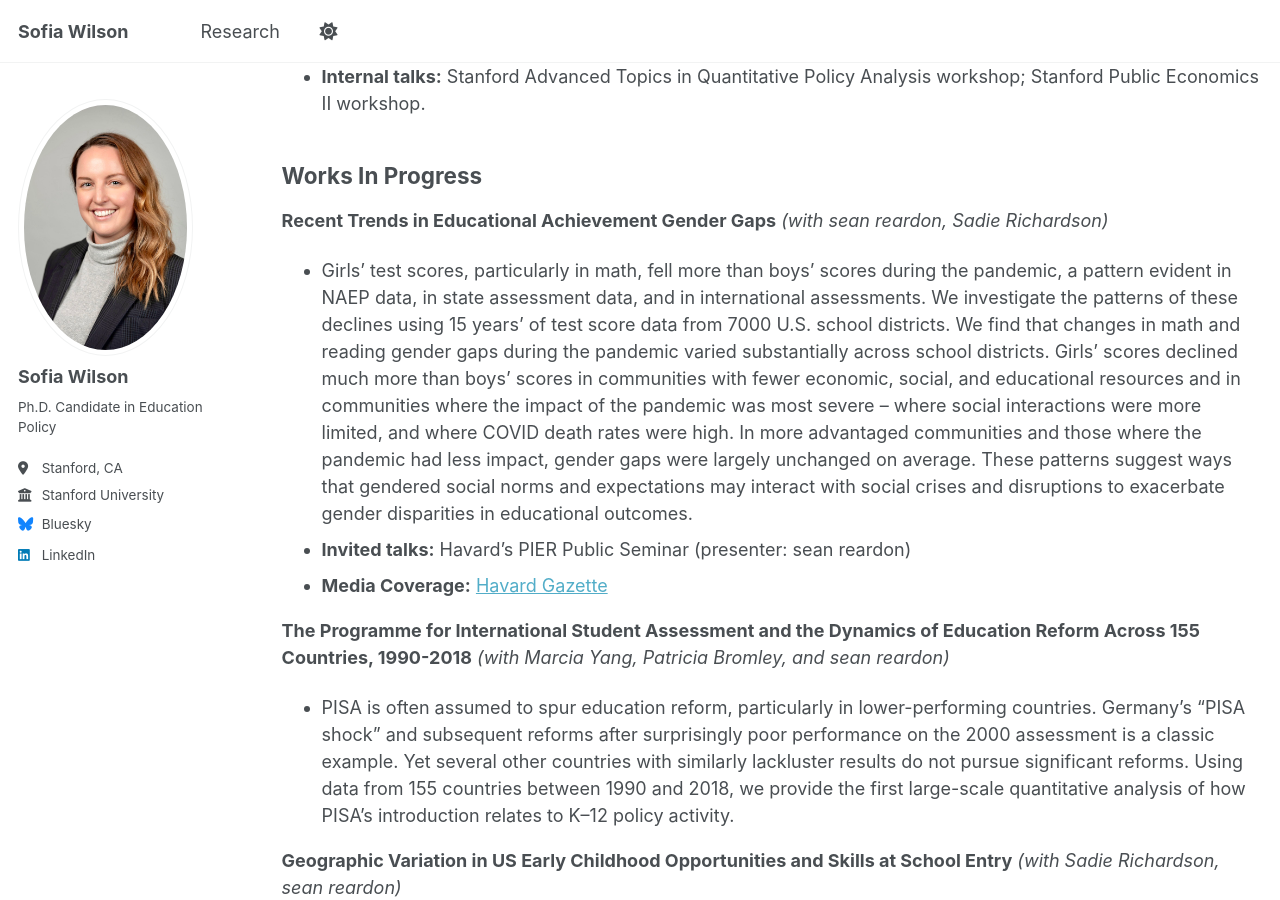
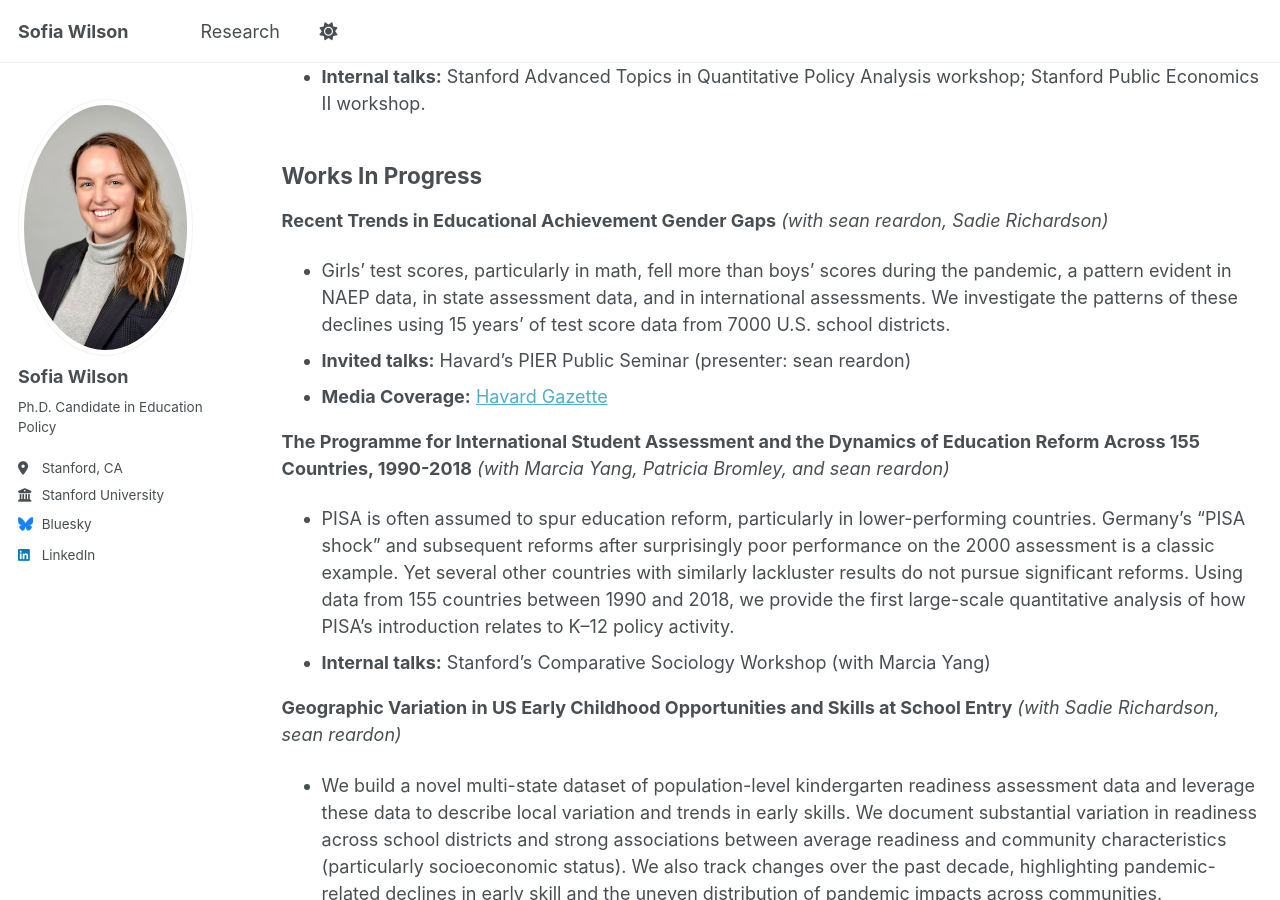
Before and after one commit to sofia-wilson/sofia-wilson.github.io, a Jekyll site: the page built from _pages/research.md, in a window 1280 px wide and 900 px high, scrolled down 493 px. Built offline with Jekyll 4.4.1, drawn with Linux system fonts in a browser that asks for light colours.

Commit message:
Update research.md

```diff
--- a/_pages/research.md
+++ b/_pages/research.md
@@ -16,13 +16,14 @@ author_profile: true
 
 **Recent Trends in Educational Achievement Gender Gaps**
 *(with sean reardon, Sadie Richardson)*
-- Girls’ test scores, particularly in math, fell more than boys’ scores during the pandemic, a pattern evident in NAEP data, in state assessment data, and in international assessments. We investigate the patterns of these declines using 15 years’ of test score data from 7000 U.S. school districts. We find that changes in math and reading gender gaps during the pandemic varied substantially across school districts. Girls’ scores declined much more than boys’ scores in communities with fewer economic, social, and educational resources and in communities where the impact of the pandemic was most severe – where social interactions were more limited, and where COVID death rates were high. In more advantaged communities and those where the pandemic had less impact, gender gaps were largely unchanged on average. These patterns suggest ways that gendered social norms and expectations may interact with social crises and disruptions to exacerbate gender disparities in educational outcomes.
+- Girls’ test scores, particularly in math, fell more than boys’ scores during the pandemic, a pattern evident in NAEP data, in state assessment data, and in international assessments. We investigate the patterns of these declines using 15 years’ of test score data from 7000 U.S. school districts.
 - **Invited talks:** Havard's PIER Public Seminar (presenter: sean reardon)
 - **Media Coverage:** [Havard Gazette](https://news.harvard.edu/gazette/story/2025/11/girls-fell-further-behind-in-math-during-after-pandemic/)
 
 **The Programme for International Student Assessment and the Dynamics of Education Reform Across 155 Countries, 1990-2018**
 *(with Marcia Yang, Patricia Bromley, and sean reardon)*
 - PISA is often assumed to spur education reform, particularly in lower-performing countries. Germany’s “PISA shock” and subsequent reforms after surprisingly poor performance on the 2000 assessment is a classic example. Yet several other countries with similarly lackluster results do not pursue significant reforms. Using data from 155 countries between 1990 and 2018, we provide the first large-scale quantitative analysis of how PISA’s introduction relates to K–12 policy activity.
+- **Internal talks:** Stanford's Comparative Sociology Workshop (with Marcia Yang)
 
 **Geographic Variation in US Early Childhood Opportunities and Skills at School Entry**
 *(with Sadie Richardson, sean reardon)*
```
